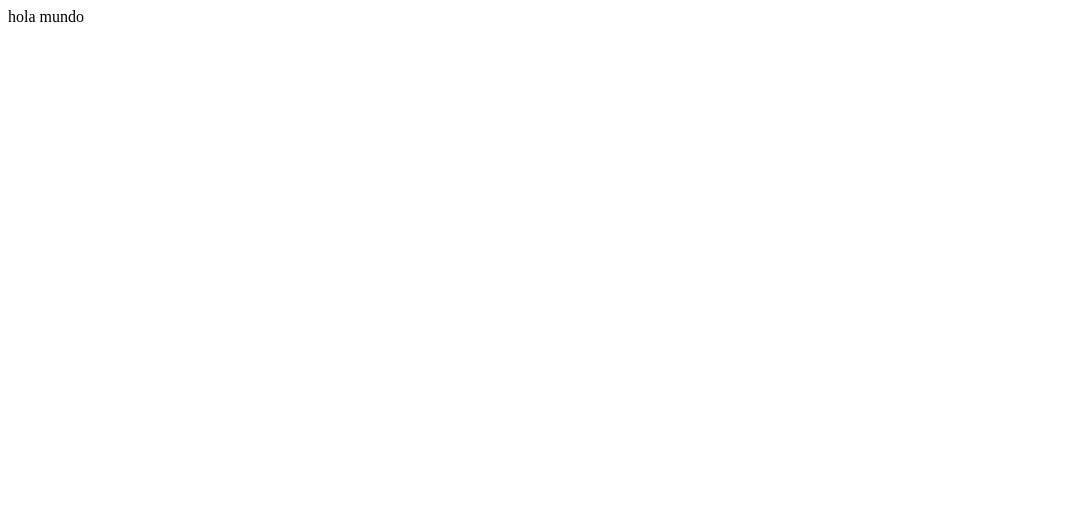
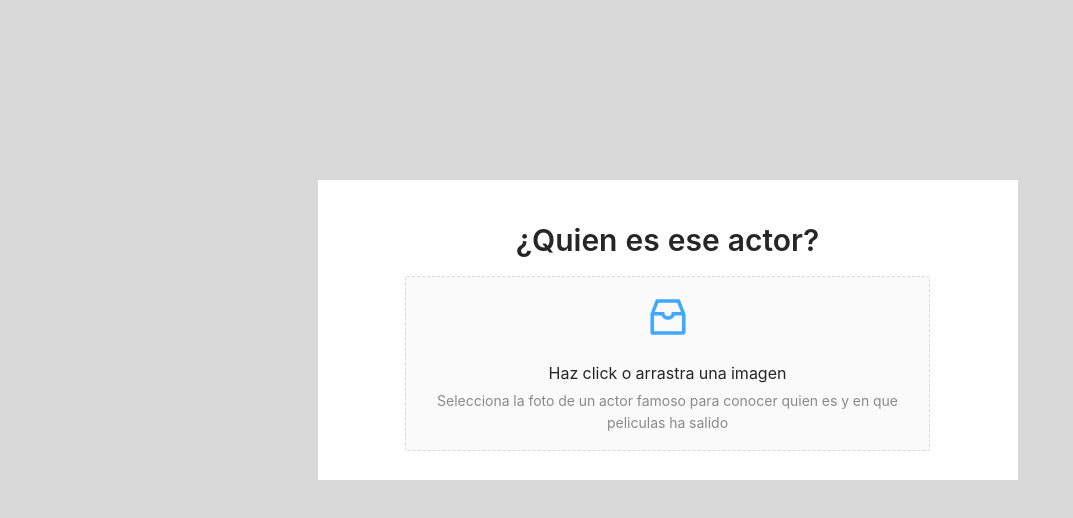
Before and after one commit to haCarrasco/test-nomada, a React (Create React App) app: page / in a window 1280 px wide. Shown: the top 518 px of the page, without its empty margins (0-1073 px from the left). Built offline with nearby package versions, Linux system fonts and the light colour scheme; no server answers.

Commit message:
make page actors

```diff
--- a/package.json
+++ b/package.json
@@ -3,6 +3,7 @@
   "version": "0.1.0",
   "private": true,
   "dependencies": {
+    "antd": "^4.20.1",
     "axios": "^0.27.2",
     "cra-template": "1.2.0",
     "react": "^18.1.0",
--- a/src/components/DragAndDropComponent/index.jsx
+++ b/src/components/DragAndDropComponent/index.jsx
@@ -1,17 +1,72 @@
 import * as React from "react";
+import { Upload, message } from "antd";
+import { InboxOutlined } from "@ant-design/icons";
+import { Row, Col, Layout, Typography } from "antd";
+
+
+const { Content } = Layout;
+const { Title } = Typography;
+const { Dragger } = Upload;
 
 
 
+const props = {
+  name: "file",
+  multiple: true,
+  action: "https://whois.nomada.cloud/upload",
+  headers: {
+    Nomada: process.env.REACT_APP_NOMADA_KEY
+  },
+
+  onChange(info) {
+    const { status } = info.file;
+    if (status === "uploading") {
+      console.log("estoy in uploading!!");
+      console.log(status);
+    }
+    if (status === "done") {
+      message.success(`${info.file.name} file uploaded successfully.`);
+      const {response} = info.file
+      console.log(response.actorName);
+    } else if (status === "error") {
+      message.error(`${info.file.name} file upload failed.`);
+    }
+  },
+  onDrop(e) {
+    console.log("Dropped files", e.dataTransfer.files);
+  },
+};
 
 
 
+const DragAndDropComponent = () => (
+  <div
+    className="container-main"
+    style={{background:"#d9d9d9", height:"800px", padding:"180px 0 0 230px", textAlign:"center",}}>
+    <Col lg={{ span: 18, offset: 2 }} xs={{ span: 8, offset: 2 }}
+      style={{background: "white", width: "700px", height:"300px",justifyContent: "center",paddingTop: "40px",
+      }}>
+      <Title level={2}>¿Quien es ese actor?</Title>
+      <Content>
+        <Row>
+          <Col lg={{ span: 18, offset: 3 }} xs={{ span: 15, offset: 4 }}>
+            <Dragger {...props}>
+              <p className="ant-upload-drag-icon">
+                <InboxOutlined />
+              </p>
+              <p className="ant-upload-text">Haz click o arrastra una imagen</p>
+              <p className="ant-upload-hint">
+                Selecciona la foto de un actor famoso para conocer quien es y en
+                que peliculas ha salido
+              </p>
+            </Dragger>
+          </Col>
+        </Row>
+      </Content>
+    </Col>
+  </div>
+);
 
 
 
-export default function DragAndDropComponent() {
- return (
-   <div className="Box">
-     hola mundo
-   </div>
- );
-}
+export default DragAndDropComponent;
--- /dev/null
+++ b/src/containers/InfoActors/InfoActors.jsx
@@ -0,0 +1,62 @@
+import React from 'react'
+import { Component } from 'react';
+import { Card } from "antd";
+import { Row, Col, Layout } from 'antd'
+
+const { Content } = Layout;
+
+
+const { Meta } = Card;
+
+class InfoActors extends Component  {
+
+  render() {
+    return (
+      <div
+        className="info-container"
+        style={{
+          background: "#d9d9d9",
+          height: "800px",
+          padding: "50px 0 0 170px",
+        }}
+      >
+        <Col
+          lg={{ span: 18, offset: 2 }}
+          xs={{ span: 8, offset: 2 }}
+          style={{
+            background: "white",
+            width: "800px",
+            height: "600px",
+            justifyContent: "center",
+            paddingTop: "40px",
+          }}
+        >
+
+          <Content>
+            <Row>
+              <Col lg={{ span: 18, offset: 3 }} xs={{ span: 15, offset: 4 }}>
+                <Card
+                  hoverable
+                  style={{ width: 400, height: 200 }}
+                  cover={
+                    <img
+                      alt="example"
+                      src="https://os.alipayobjects.com/rmsportal/QBnOOoLaAfKPirc.png"
+                    />
+                  }
+                >
+                  <Meta
+                    title="Europe Street beat"
+                    description="www.instagram.com"
+                  />
+                </Card>
+              </Col>
+            </Row>
+          </Content>
+        </Col>
+      </div>
+    );
+  }
+}
+
+export default InfoActors;
--- a/src/containers/MainComponent/index.jsx
+++ b/src/containers/MainComponent/index.jsx
@@ -1,14 +1,23 @@
 import React, { Component } from 'react';
+import InfoActors from "../InfoActors/InfoActors";
 import DragAndDropComponent from '../../components/DragAndDropComponent';
+import { Routes, Route  } from "react-router-dom";
+
 
 
 class MainComponent extends Component {
+
+
  render() {
-  return (
-    <div className='cover-container'>
-     <DragAndDropComponent/>
-    </div>
-  );
+
+   return (
+     <div>
+       <Routes>
+         <Route exact path="/" element={<DragAndDropComponent/>} />
+         <Route exact path="/InfoActors" element={<InfoActors />} />
+       </Routes>
+     </div>
+   );
  }
 }
 
--- a/src/index.js
+++ b/src/index.js
@@ -1,7 +1,7 @@
 import React from 'react';
 import ReactDOM from 'react-dom/client';
 import App from './App';
-
+import 'antd/dist/antd.css';
 
 const root = ReactDOM.createRoot(document.getElementById('root'));
 root.render(
```
Also changed, not shown: src/App.js (+2 -5 lines), 2 other files (tests, documents, lock files or other folders).
